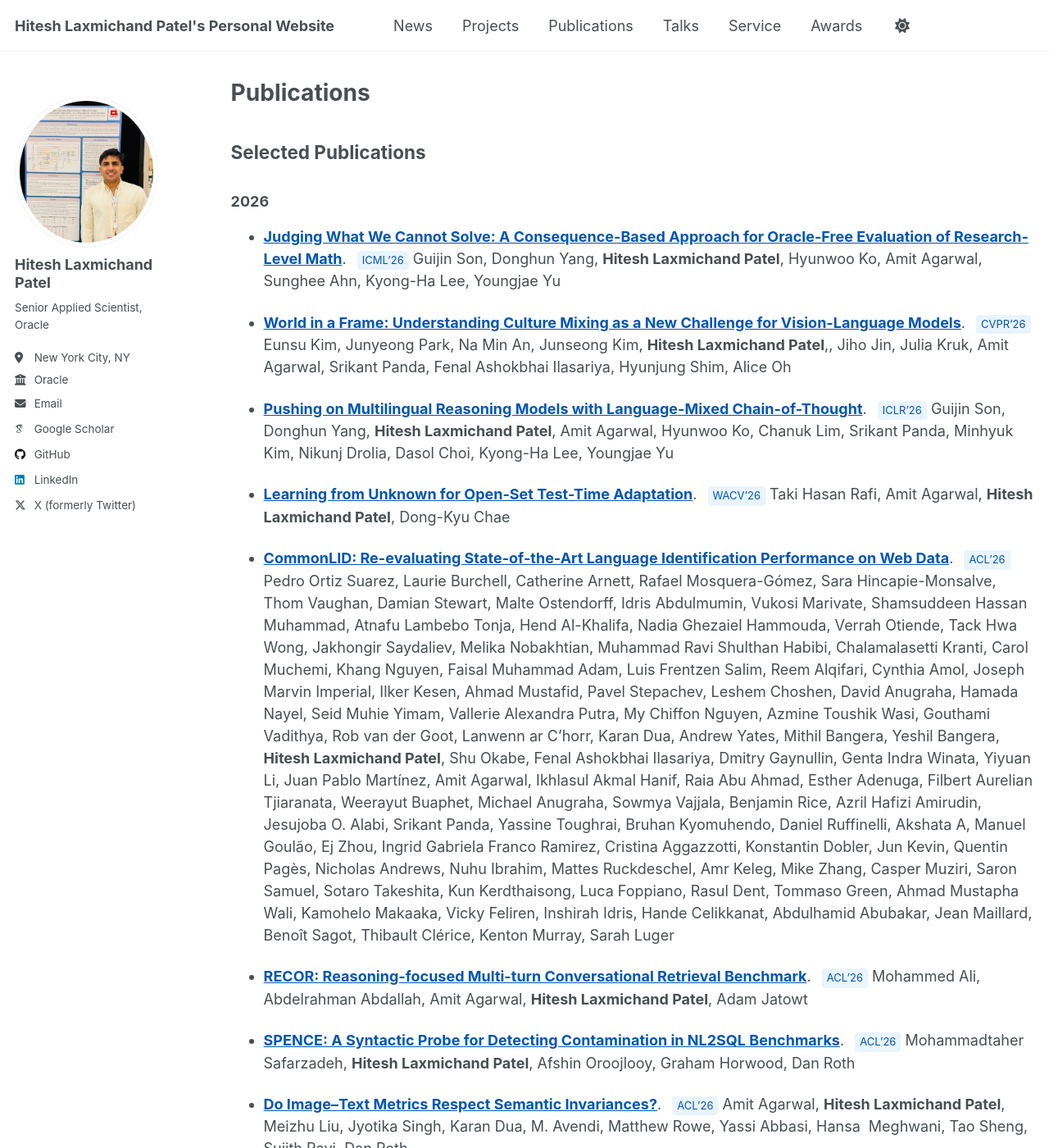
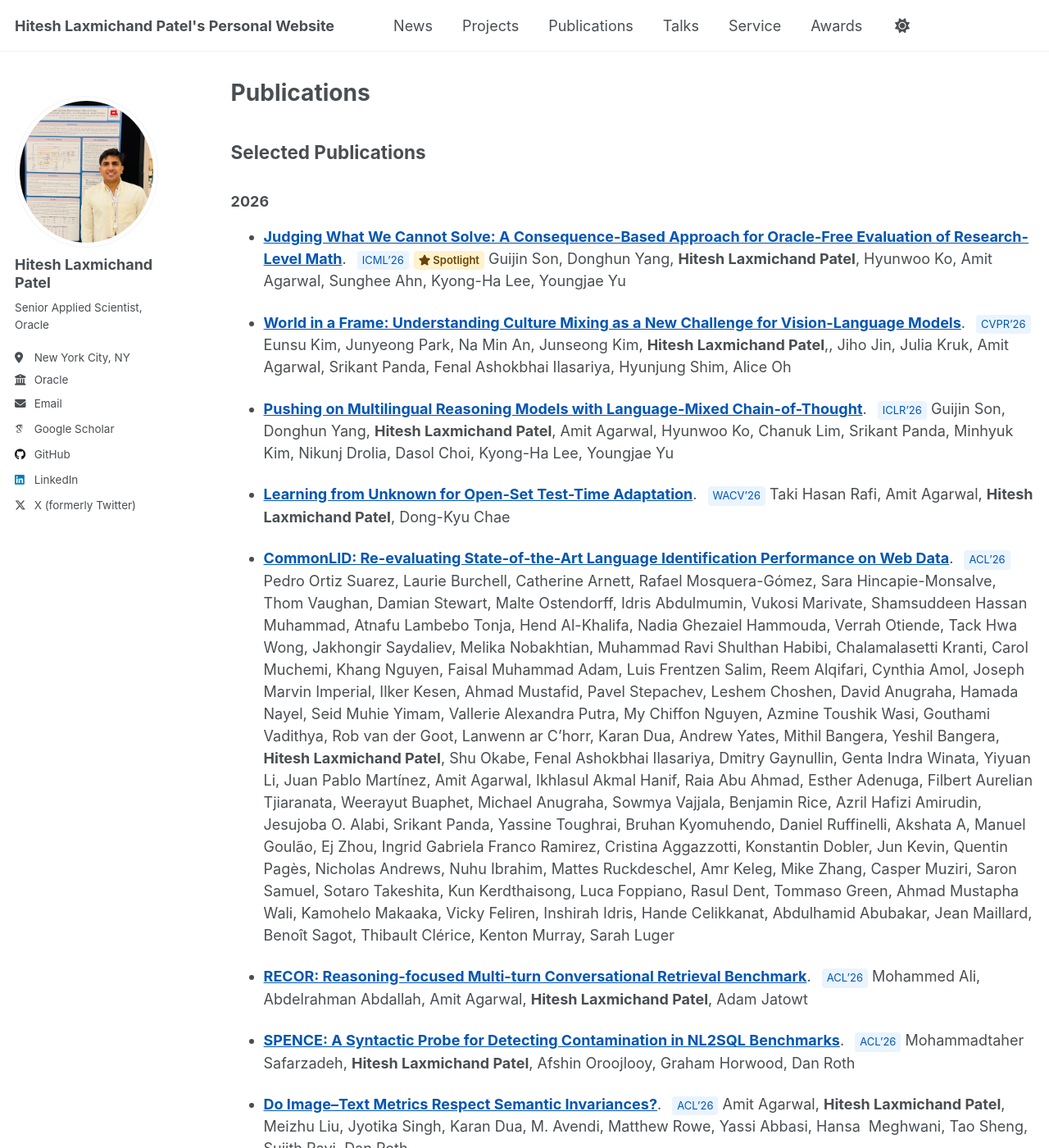
Before and after one commit to HITESHLPATEL/hiteshlpatel.github.io, a Jekyll site: the page built from _pages/publications.md, in a window 1280 px wide and 1400 px high. Shown: the whole window at 82% size. Built offline with Jekyll 4.4.1, drawn with Linux system fonts in a browser that asks for light colours; some web fonts are replaced; some of the changed text lies outside the part shown.

Commit message:
Mark award and spotlight papers on the publications page
Add a gold award badge next to the venue badge for the EMNLP 2025 Best
Social Impact Paper Award (AccessEval) and the ICML 2026 Spotlight paper,
using Font Awesome trophy and star icons already loaded by the theme.
Badge colors are theme variables and pass 4.5:1 in both light and dark.

Co-Authored-By: Claude Fable 5.1 <noreply@anthropic.com>
Claude-Session: https://claude.ai/code/session_01LL4HLjH3KeFhqDB1atnpvf

```diff
--- a/_pages/publications.md
+++ b/_pages/publications.md
@@ -13,7 +13,7 @@ redirect_from:
 ### 2026
 
 - **[Judging What We Cannot Solve: A Consequence-Based Approach for Oracle-Free Evaluation of Research-Level Math](https://arxiv.org/pdf/2602.06291)**.
-<span class="venue-badge">ICML'26</span>
+<span class="venue-badge">ICML'26</span><span class="award-badge"><i class="fa-solid fa-star" aria-hidden="true"></i>Spotlight</span>
 Guijin Son, Donghun Yang, **Hitesh Laxmichand Patel**, Hyunwoo Ko, Amit Agarwal, Sunghee Ahn, Kyong-Ha Lee, Youngjae Yu
 
 - **[World in a Frame: Understanding Culture Mixing as a New Challenge for Vision-Language Models](https://openaccess.thecvf.com/content/CVPR2026/papers/Kim_World_in_a_Frame_Understanding_Culture_Mixing_as_a_New_CVPR_2026_paper.pdf)**.
@@ -55,7 +55,7 @@ Azmine Toushik Wasi, Omid Reza Heidari, MD Mohaymen Ul Anam, Abdur Rahman, Amit
 
 ### 2025
 - **[AccessEval: Benchmarking Disability Bias in Large Language Models](https://aclanthology.org/2025.emnlp-main.1653/)**.
-<span class="venue-badge">EMNLP'25</span>
+<span class="venue-badge">EMNLP'25</span><span class="award-badge"><i class="fa-solid fa-trophy" aria-hidden="true"></i>Best Social Impact Paper Award</span>
 Srikant Panda, Amit Agarwal, **Hitesh Laxmichand Patel**
 
 - **[LLM-Guided Lifecycle-Aware Clustering of Multi-Turn Customer Support Conversations](https://aclanthology.org/2025.ijcnlp-long.170/)**.
--- a/_sass/_custom.scss
+++ b/_sass/_custom.scss
@@ -37,3 +37,18 @@
   background: var(--global-badge-bg-color);
   color: var(--global-badge-text-color);
 }
+
+.award-badge {
+  display: inline-block;
+  padding: 2px 6px;
+  margin-left: 6px;
+  border-radius: 4px;
+  font-size: 13px;
+  font-weight: 600;
+  background: var(--global-award-bg-color);
+  color: var(--global-award-text-color);
+
+  .fa-solid {
+    margin-right: 3px;
+  }
+}
--- a/_sass/theme/_dark.scss
+++ b/_sass/theme/_dark.scss
@@ -58,4 +58,6 @@ html[data-theme="dark"] {
     --global-card-heading-color         : #{$link};
     --global-badge-bg-color             : #1e3a5f;
     --global-badge-text-color           : #cfe4ff;
+    --global-award-bg-color             : #4a3700;
+    --global-award-text-color           : #ffe08a; // 8.9:1 on badge bg
 }
--- a/_sass/theme/_default.scss
+++ b/_sass/theme/_default.scss
@@ -51,4 +51,6 @@ $sidebar-screen-min-width   : 1024px;
     --global-card-heading-color         : #0056b3;
     --global-badge-bg-color             : #eaf4ff;
     --global-badge-text-color           : #0056b3;
+    --global-award-bg-color             : #fff3cd;
+    --global-award-text-color           : #6b4300; // 7.8:1 on badge bg
 }
```
